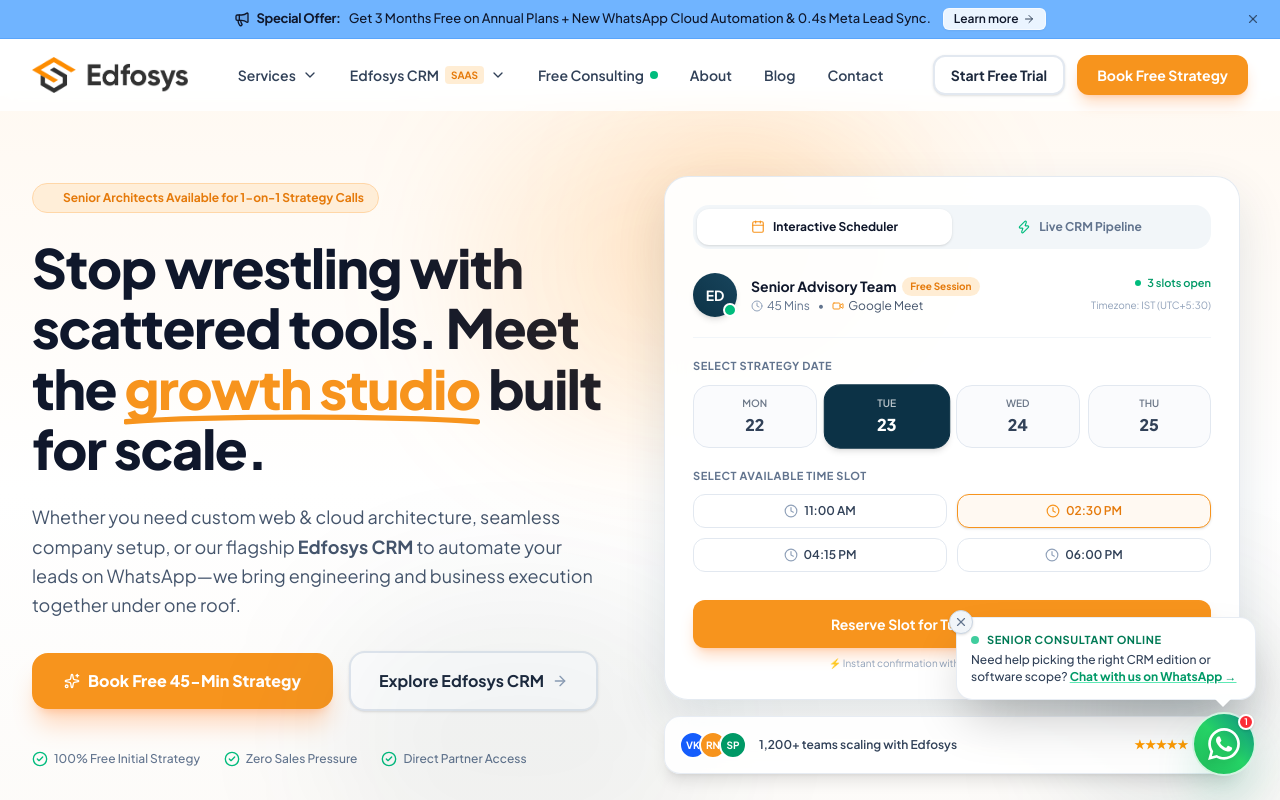
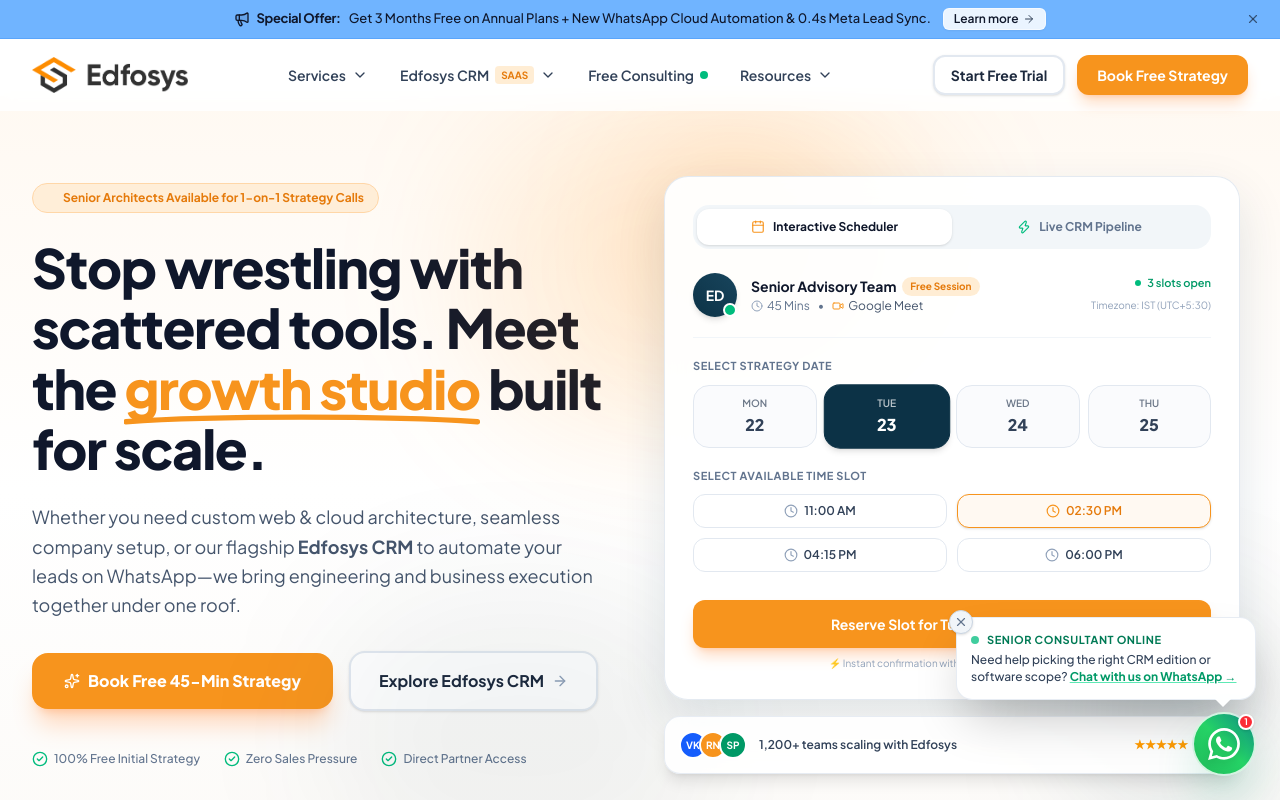
Before and after one commit to techguruyogesh/edfosys-web, a Next.js app in the folder web/: page / in a window 1280 px wide. Shown: the top 800 px of the page. Built offline with nearby package versions, Linux system fonts and the light colour scheme.

Commit message:
feat(nav): consolidate About, Blog, and Contact into Resources dropdown menu with future expansion slots

```diff
--- a/web/components/layout/Navbar.js
+++ b/web/components/layout/Navbar.js
@@ -31,12 +31,19 @@
   CheckCircle2,
   Layers,
   CreditCard,
+  BookOpen,
+  HelpCircle,
+  Award,
+  Calendar,
+  Info,
+  Mail,
 } from "lucide-react";
 
 export default function Navbar() {
   const [isOpen, setIsOpen] = useState(false);
   const [servicesDropdown, setServicesDropdown] = useState(false);
   const [crmDropdown, setCrmDropdown] = useState(false);
+  const [resourcesDropdown, setResourcesDropdown] = useState(false);
   const [scrolled, setScrolled] = useState(false);
   const pathname = usePathname();
 
@@ -139,6 +146,51 @@
       href: "/free-consulting",
       icon: Sparkles,
       badge: "Free 45-Min",
+    },
+  ];
+
+  const resourceMainItems = [
+    {
+      title: "About Us",
+      desc: "Our story, engineering mission, and leadership team.",
+      href: "/about",
+      icon: Info,
+      badge: null,
+    },
+    {
+      title: "Blog & Insights",
+      desc: "In-depth articles on software architecture and scaling.",
+      href: "/blog",
+      icon: BookOpen,
+      badge: "Articles",
+    },
+    {
+      title: "Contact & Support",
+      desc: "Reach our software architects and customer support.",
+      href: "/contact",
+      icon: Mail,
+      badge: null,
+    },
+  ];
+
+  const resourceUpcomingItems = [
+    {
+      title: "Case Studies",
+      desc: "Client success stories and ROI benchmarks.",
+      icon: Award,
+      badge: "Soon",
+    },
+    {
+      title: "Help Center",
+      desc: "Step-by-step guides, documentation & FAQs.",
+      icon: HelpCircle,
+      badge: "Soon",
+    },
+    {
+      title: "Events & Webinars",
+      desc: "Live workshops on growth and CRM automation.",
+      icon: Calendar,
+      badge: "Soon",
     },
   ];
 
@@ -458,29 +510,103 @@
               <span className="inline-block w-2 h-2 rounded-full bg-emerald-500 animate-pulse"></span>
             </Link>
 
-            {/* About */}
+            {/* Resources Dropdown */}
+            <div
+              className="relative"
+              onMouseEnter={() => setResourcesDropdown(true)}
+              onMouseLeave={() => setResourcesDropdown(false)}
+            >
+              <button
+                className="flex items-center space-x-1.5 text-sm font-semibold text-slate-700 hover:text-[#F7941D] transition-colors py-2"
+                onClick={() => setResourcesDropdown(!resourcesDropdown)}
+              >
+                <span>Resources</span>
+                <ChevronDown
+                  className={`w-4 h-4 transition-transform duration-200 ${
+                    resourcesDropdown ? "rotate-180 text-[#F7941D]" : ""
+                  }`}
+                />
+              </button>
+
+              {/* Resources Dropdown Menu */}
+              {resourcesDropdown && (
+                <div className="absolute top-full right-0 lg:left-1/2 lg:-translate-x-1/2 w-[540px] bg-white rounded-2xl shadow-2xl border border-slate-100 p-5 grid grid-cols-2 gap-5 animate-in fade-in slide-in-from-top-2 duration-200">
+                  {/* Column 1: Active Core Pages */}
+                  <div>
+                    <div className="flex items-center space-x-2 text-xs font-bold text-slate-400 uppercase tracking-wider mb-3 pb-1.5 border-b border-slate-100">
+                      <span>Explore</span>
+                    </div>
+                    <div className="space-y-2">
+                      {resourceMainItems.map((item) => {
+                        const Icon = item.icon;
+                        return (
                           <Link
-              href="/about"
-              className="text-sm font-semibold text-slate-700 hover:text-[#F7941D] transition-colors"
+                            key={item.href}
+                            href={item.href}
+                            className="group flex items-start space-x-3 p-2 rounded-xl hover:bg-[#FFF9F2] transition-colors"
                           >
-              About
+                            <div className="w-8 h-8 rounded-lg bg-orange-50 flex items-center justify-center flex-shrink-0 group-hover:bg-[#F7941D] transition-colors">
+                              <Icon className="w-4 h-4 text-[#F7941D] group-hover:text-white transition-colors" />
+                            </div>
+                            <div>
+                              <div className="flex items-center space-x-1.5">
+                                <span className="text-xs font-bold text-slate-900 group-hover:text-[#F7941D] transition-colors">
+                                  {item.title}
+                                </span>
+                                {item.badge && (
+                                  <span className="text-[9px] font-bold bg-orange-100 text-[#e57a0b] px-1.5 py-0.5 rounded">
+                                    {item.badge}
+                                  </span>
+                                )}
+                              </div>
+                              <div className="text-[11px] text-slate-500 leading-snug">
+                                {item.desc}
+                              </div>
+                            </div>
                           </Link>
+                        );
+                      })}
+                    </div>
+                  </div>
 
-            {/* Blog */}
-            <Link
-              href="/blog"
-              className="text-sm font-semibold text-slate-700 hover:text-[#F7941D] transition-colors"
+                  {/* Column 2: Knowledge Hub (Future Expansion) */}
+                  <div className="bg-slate-50/70 rounded-xl p-3.5 border border-slate-100/90">
+                    <div className="flex items-center justify-between text-xs font-bold text-slate-400 uppercase tracking-wider mb-3 pb-1.5 border-b border-slate-200/60">
+                      <span>Knowledge Hub</span>
+                      <span className="text-[9px] text-slate-400 font-medium normal-case">coming soon</span>
+                    </div>
+                    <div className="space-y-2">
+                      {resourceUpcomingItems.map((item) => {
+                        const Icon = item.icon;
+                        return (
+                          <div
+                            key={item.title}
+                            className="flex items-start space-x-2.5 p-1.5 rounded-lg opacity-70 cursor-default"
                           >
-              Blog
-            </Link>
-
-            {/* Contact */}
-            <Link
-              href="/contact"
-              className="text-sm font-semibold text-slate-700 hover:text-[#F7941D] transition-colors"
-            >
-              Contact
-            </Link>
+                            <div className="w-7 h-7 rounded-lg bg-white border border-slate-200 flex items-center justify-center flex-shrink-0 text-slate-400">
+                              <Icon className="w-3.5 h-3.5" />
+                            </div>
+                            <div>
+                              <div className="flex items-center space-x-1.5">
+                                <span className="text-xs font-semibold text-slate-700">
+                                  {item.title}
+                                </span>
+                                <span className="text-[8px] font-bold bg-slate-200 text-slate-600 px-1.5 py-0.2 rounded uppercase">
+                                  {item.badge}
+                                </span>
+                              </div>
+                              <div className="text-[10px] text-slate-500 leading-tight">
+                                {item.desc}
+                              </div>
+                            </div>
+                          </div>
+                        );
+                      })}
+                    </div>
+                  </div>
+                </div>
+              )}
+            </div>
           </nav>
 
           {/* Desktop Right CTAs */}
@@ -594,18 +720,46 @@
             >
               Free 45-Min Strategy Session
             </Link>
+            {/* Mobile Resources Section */}
+            <div className="px-3 py-2.5 rounded-xl bg-slate-50 border border-slate-200/70">
+              <div className="text-xs font-bold text-slate-900 uppercase tracking-wider mb-2">
+                Resources & Company
+              </div>
+              <div className="space-y-1.5 pl-1">
                 <Link
                   href="/about"
-              className="block px-3 py-2 rounded-lg text-sm font-semibold text-slate-900 hover:bg-[#FFF9F2]"
+                  className="block text-sm font-semibold text-slate-800 hover:text-[#F7941D]"
                 >
-              About
+                  📖 About Edfosys
+                </Link>
+                <Link
+                  href="/blog"
+                  className="block text-sm font-semibold text-slate-800 hover:text-[#F7941D]"
+                >
+                  ✍️ Blog & Growth Insights
                 </Link>
                 <Link
                   href="/contact"
-              className="block px-3 py-2 rounded-lg text-sm font-semibold text-slate-900 hover:bg-[#FFF9F2]"
+                  className="block text-sm font-semibold text-slate-800 hover:text-[#F7941D]"
                 >
-              Contact
+                  📞 Contact & Support
                 </Link>
+                <div className="pt-2 text-[10px] font-bold text-slate-400 uppercase tracking-wider">
+                  Knowledge Hub (Coming Soon)
+                </div>
+                <div className="flex flex-wrap gap-1.5 pt-1">
+                  <span className="text-[11px] bg-white border border-slate-200 text-slate-500 px-2 py-0.5 rounded-md">
+                    Case Studies
+                  </span>
+                  <span className="text-[11px] bg-white border border-slate-200 text-slate-500 px-2 py-0.5 rounded-md">
+                    Help Center
+                  </span>
+                  <span className="text-[11px] bg-white border border-slate-200 text-slate-500 px-2 py-0.5 rounded-md">
+                    Events & Webinars
+                  </span>
+                </div>
+              </div>
+            </div>
             <div className="pt-4 border-t border-slate-100 flex flex-col gap-2.5">
               <Link
                 href="/free-consulting"
```
Lines whose indentation alone changed are shown as unchanged.
